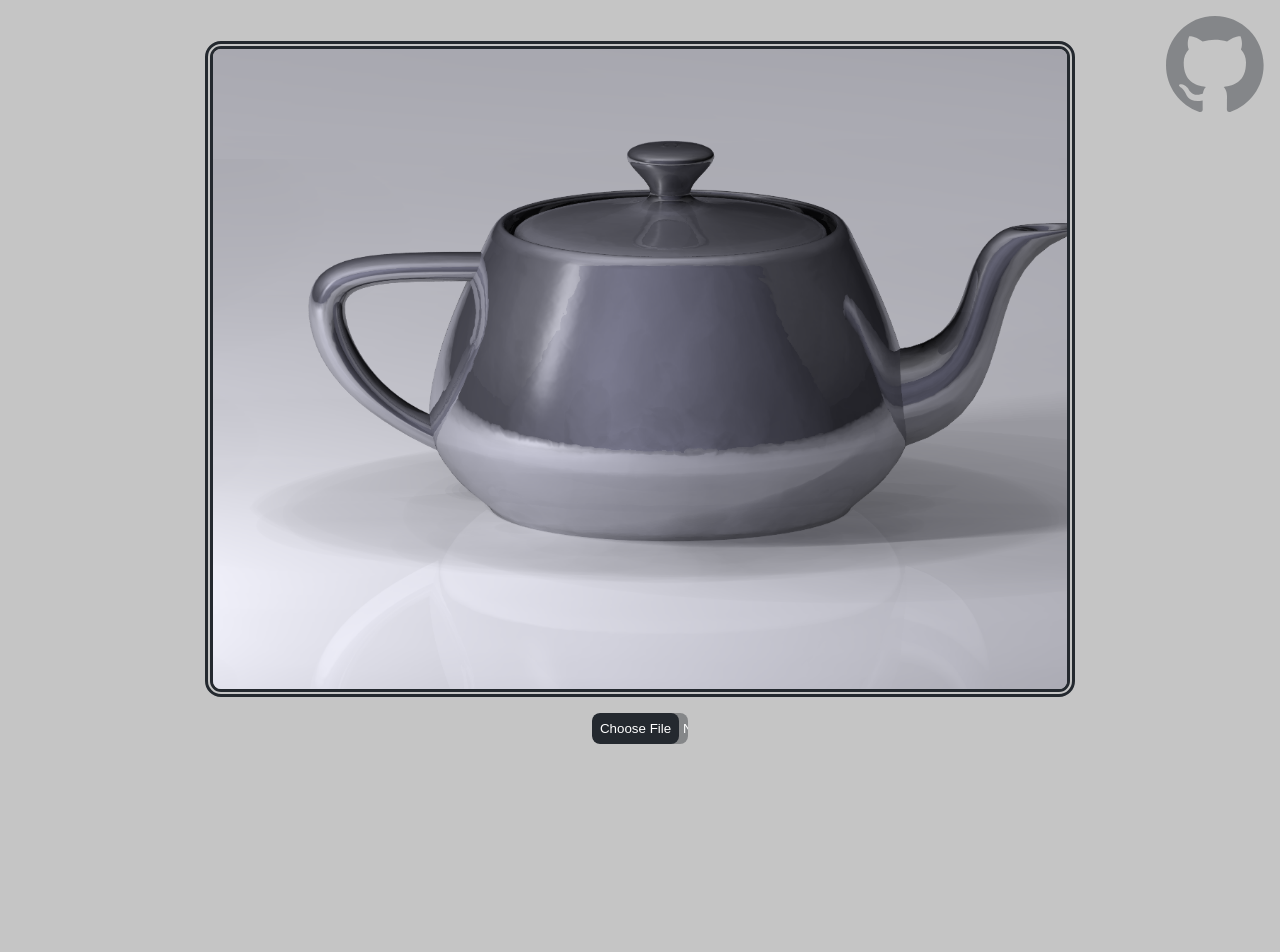
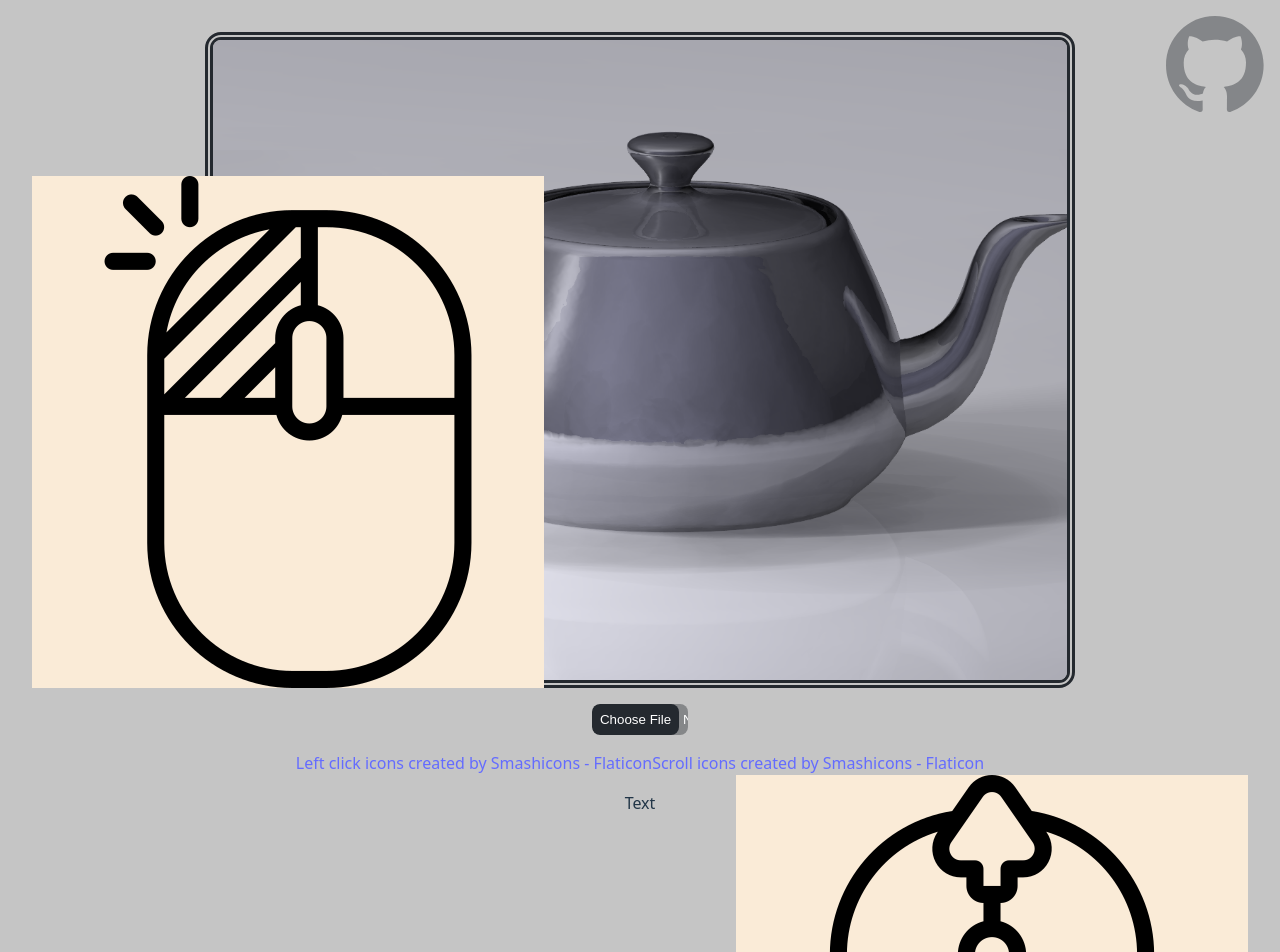
Before and after one commit to as505/pan-and-zoom-canvas, a React (Vite) app: page / in a window 1280 px wide. Shown: the top 952 px of the page. Before the commit the page ends 800 px from the top, so only its background shows below. Built offline with nearby package versions, Linux system fonts and the light colour scheme.

Commit message:
adding images to explain functionality to user

```diff
--- /dev/null
+++ b/src/credits.tsx
@@ -0,0 +1,12 @@
+import './credits.css'
+
+function Credits(){
+    return(
+        <div className='creditBox'>
+            <a href="https://www.flaticon.com/free-icons/left-click" title="left click icons">Left click icons created by Smashicons - Flaticon</a>
+            <a href="https://www.flaticon.com/free-icons/scroll" title="scroll icons">Scroll icons created by Smashicons - Flaticon</a>
+        </div>
+    )
+}
+
+export default Credits
--- a/src/main.tsx
+++ b/src/main.tsx
@@ -3,10 +3,16 @@ import { createRoot } from 'react-dom/client'
 import './index.css'
 import App from './App.tsx'
 import GithubButton from './githubButton.tsx'
+import Credits from './credits.tsx'
+import MouseClick from './mouseClick.tsx'
+import MouseScroll from './mouseScroll.tsx'
 
 createRoot(document.getElementById('root')!).render(
   <StrictMode>
     <GithubButton />
     <App />
+    <MouseClick />
+    <Credits />
+    <MouseScroll />
   </StrictMode>,
 )
--- /dev/null
+++ b/src/mouseClick.tsx
@@ -0,0 +1,12 @@
+import './mouseIcons.css';
+import clickIcon from '/left-click.png'
+
+function MouseClick(){
+    return(
+        <>
+            <img src={clickIcon} className="mouseIcon click" alt="Icon showing a computer mouse clicking the left mouse button"/>
+        </>
+    )
+};
+
+export default MouseClick
--- /dev/null
+++ b/src/mouseIcons.css
@@ -0,0 +1,12 @@
+.mouseIcon{
+    background-color: antiquewhite;
+    position: absolute;
+}
+
+.click {
+    left: 2rem;
+}
+
+.scroll {
+    right: 2rem;
+}
--- /dev/null
+++ b/src/mouseScroll.tsx
@@ -0,0 +1,16 @@
+import './mouseIcons.css';
+import scrollIcon from '/scroll.png';
+
+function MouseScroll(){
+    return(
+        <>
+            <div>
+                <img src={scrollIcon} className="mouseIcon scroll" alt="Icon showing a computer mouse scrolling the mouse wheel"/>
+                <p>Text</p>
+            </div>
+        </>
+    )
+}
+
+
+export default MouseScroll
```
Also changed, not shown: public/left-click.png (added), public/scroll.png (added), src/credits.css (added).
